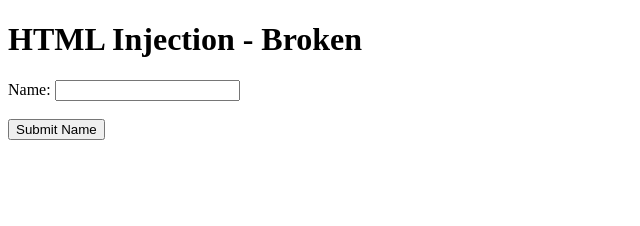
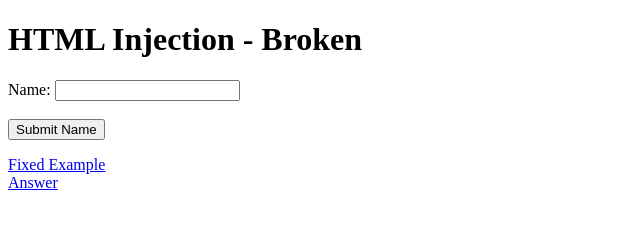
Before and after one commit to jakeEspinosa/web-security-exercise, a website: page html-injection/html-injection.html in a window 1280 px wide. Shown: the whole page, without its empty margins (0-640 px from the left). Drawn offline with Linux system fonts and the light colour scheme.

Commit message:
Add nav links to htmli.

```diff
--- a/html-injection/html-injection.html
+++ b/html-injection/html-injection.html
@@ -16,5 +16,9 @@
     <button type="button" onClick="displayName()">Submit Name</button>
   </form>
     <p id="name-display"></p>
+
+    <a href="../answers/html-injection/html-injection-explanation.html">Fixed Example</a>
+    <br />
+    <a href="../answers/html-injection/explanation.html">Answer</a>
 </body>
 </html>
```
